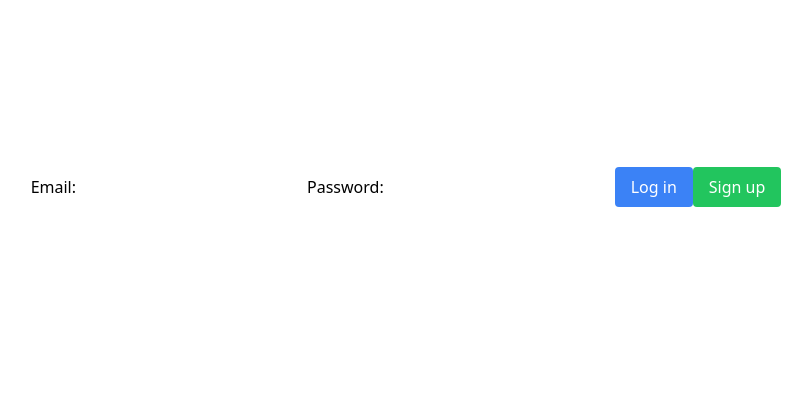
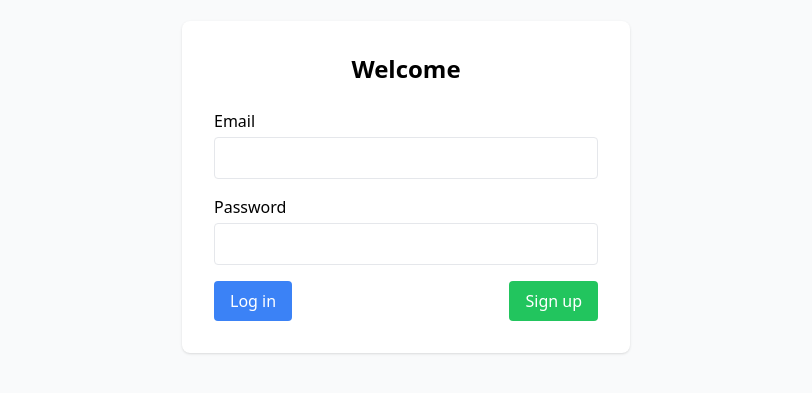
Before and after one commit to EduardoJRP/NutriTrack, a Next.js app: page /login in a window 1280 px wide. Shown: the part 213-606 px from the top of the page, without its empty margins (234-1046 px from the left). Built offline with nearby package versions, Linux system fonts and the light colour scheme.

Commit message:
update: improved ui and corrected minor erros

```diff
--- a/app/login/page.tsx
+++ b/app/login/page.tsx
@@ -1,16 +1,53 @@
-import { login, signup} from "./actions";
+import { login, signup } from './actions';
 
 export default function LoginPage() {
   return (
-    <div className="min-h-screen flex items-center justify-center">
-      <form>
-        <label htmlFor="email">Email:</label>
-        <input id="email" name="email" type="email" required />
-        <label htmlFor="password">Password:</label>
-        <input id="password" name="password" type="password" required />
-        <button className="bg-blue-500 text-white px-4 py-2 rounded" formAction={login}>Log in</button>
-        <button className="bg-green-500 text-white px-4 py-2 rounded" formAction={signup}>Sign up</button>
-      </form>
+    <div className="min-h-screen flex items-center justify-center bg-gray-50">
+      <main className="w-full max-w-md bg-white p-8 rounded-lg shadow">
+        <h1 className="text-2xl font-bold mb-6 text-center">Welcome</h1>
+        <form className="space-y-4">
+          <div className="flex flex-col">
+            <label htmlFor="email" className="mb-1 font-medium">
+              Email
+            </label>
+            <input
+              id="email"
+              name="email"
+              type="email"
+              required
+              className="border rounded px-3 py-2"
+            />
+          </div>
+
+          <div className="flex flex-col">
+            <label htmlFor="password" className="mb-1 font-medium">
+              Password
+            </label>
+            <input
+              id="password"
+              name="password"
+              type="password"
+              required
+              className="border rounded px-3 py-2"
+            />
+          </div>
+
+          <div className="flex flex-col sm:flex-row sm:justify-between gap-4">
+            <button
+              className="bg-blue-500 text-white px-4 py-2 rounded hover:bg-blue-600"
+              formAction={login}
+            >
+              Log in
+            </button>
+            <button
+              className="bg-green-500 text-white px-4 py-2 rounded hover:bg-green-600"
+              formAction={signup}
+            >
+              Sign up
+            </button>
+          </div>
+        </form>
+      </main>
     </div>
   );
 }
--- a/app/profile/form.tsx
+++ b/app/profile/form.tsx
@@ -4,11 +4,13 @@ import { createClient } from '@/app/lib/supabase/client';
 import { type User } from '@supabase/supabase-js';
 import Avatar from './avatar';
 import Navbar from '../components/Common/Navbar';
+import { useRouter } from 'next/navigation';
 
 // ...
 
 export default function AccountForm({ user }: { user: User | null }) {
   const supabase = createClient();
+  const router = useRouter();
   const [loading, setLoading] = useState(true);
   const [fullname, setFullname] = useState<string | null>(null);
   const [username, setUsername] = useState<string | null>(null);
@@ -77,10 +79,18 @@ export default function AccountForm({ user }: { user: User | null }) {
     }
   }
 
+  async function handleSignOut() {
+    setLoading(true);
+    await supabase.auth.signOut();
+    router.push('/login');
+  }
+
   return (
     <>
-    <Navbar></Navbar>
-      <div className="form-widget">
+      <Navbar />
+      <main className="max-w-xl mx-auto p-6 bg-white rounded-lg shadow-md mt-8">
+        {/* avatar section */}
+        <div className="flex justify-center mb-6">
           <Avatar
             uid={user?.id as string}
             url={avatar_url}
@@ -90,58 +100,88 @@ export default function AccountForm({ user }: { user: User | null }) {
               updateProfile({ username, fullname, website, avatar_url: url });
             }}
           />
-        <div>
-          <label htmlFor="email">Email</label>
-          <input id="email" type="text" value={user?.email} disabled />
         </div>
-        <div>
-          <label htmlFor="fullName">Full Name</label>
+
+        {/* form fields */}
+        <form
+          onSubmit={(e) => {
+            e.preventDefault();
+            updateProfile({ fullname, username, website, avatar_url });
+          }}
+          className="space-y-4"
+        >
+          <div className="grid grid-cols-1 gap-4">
+            <div className="flex flex-col">
+              <label htmlFor="email" className="mb-1 font-medium">
+                Email
+              </label>
+              <input
+                id="email"
+                type="text"
+                value={user?.email ?? ''}
+                disabled
+                className="border rounded px-3 py-2 bg-gray-100"
+              />
+            </div>
+
+            <div className="flex flex-col">
+              <label htmlFor="fullName" className="mb-1 font-medium">
+                Full Name
+              </label>
               <input
                 id="fullName"
                 type="text"
                 value={fullname || ''}
                 onChange={(e) => setFullname(e.target.value)}
+                className="border rounded px-3 py-2"
               />
             </div>
-        <div>
-          <label htmlFor="username">Username</label>
+
+            <div className="flex flex-col">
+              <label htmlFor="username" className="mb-1 font-medium">
+                Username
+              </label>
               <input
                 id="username"
                 type="text"
                 value={username || ''}
                 onChange={(e) => setUsername(e.target.value)}
+                className="border rounded px-3 py-2"
               />
             </div>
-        <div>
-          <label htmlFor="website">Website</label>
+
+            <div className="flex flex-col">
+              <label htmlFor="website" className="mb-1 font-medium">
+                Website
+              </label>
               <input
                 id="website"
                 type="url"
                 value={website || ''}
                 onChange={(e) => setWebsite(e.target.value)}
+                className="border rounded px-3 py-2"
               />
             </div>
+          </div>
 
-        <div>
+          <div className="flex flex-col sm:flex-row sm:justify-between gap-4">
             <button
-            className="button primary block"
-            onClick={() =>
-              updateProfile({ fullname, username, website, avatar_url })
-            }
+              type="submit"
+              className="bg-blue-600 text-white rounded px-4 py-2 hover:bg-blue-700 disabled:opacity-50"
               disabled={loading}
             >
-            {loading ? 'Loading ...' : 'Update'}
+              {loading ? 'Loading...' : 'Update Profile'}
+            </button>
+            <button
+              type="button"
+              className="bg-red-500 text-white rounded px-4 py-2 hover:bg-red-600"
+              onClick={handleSignOut}
+            >
+              Sign out
             </button>
           </div>
-
-        <div>
-          <form action="/auth/signout" method="post">
-            <button className="button block" type="submit">
-              Sign out
-            </button>
         </form>
-        </div>
-      </div>
+      </main>
     </>
   );
 }
```
Lines whose indentation alone changed are shown as unchanged.
